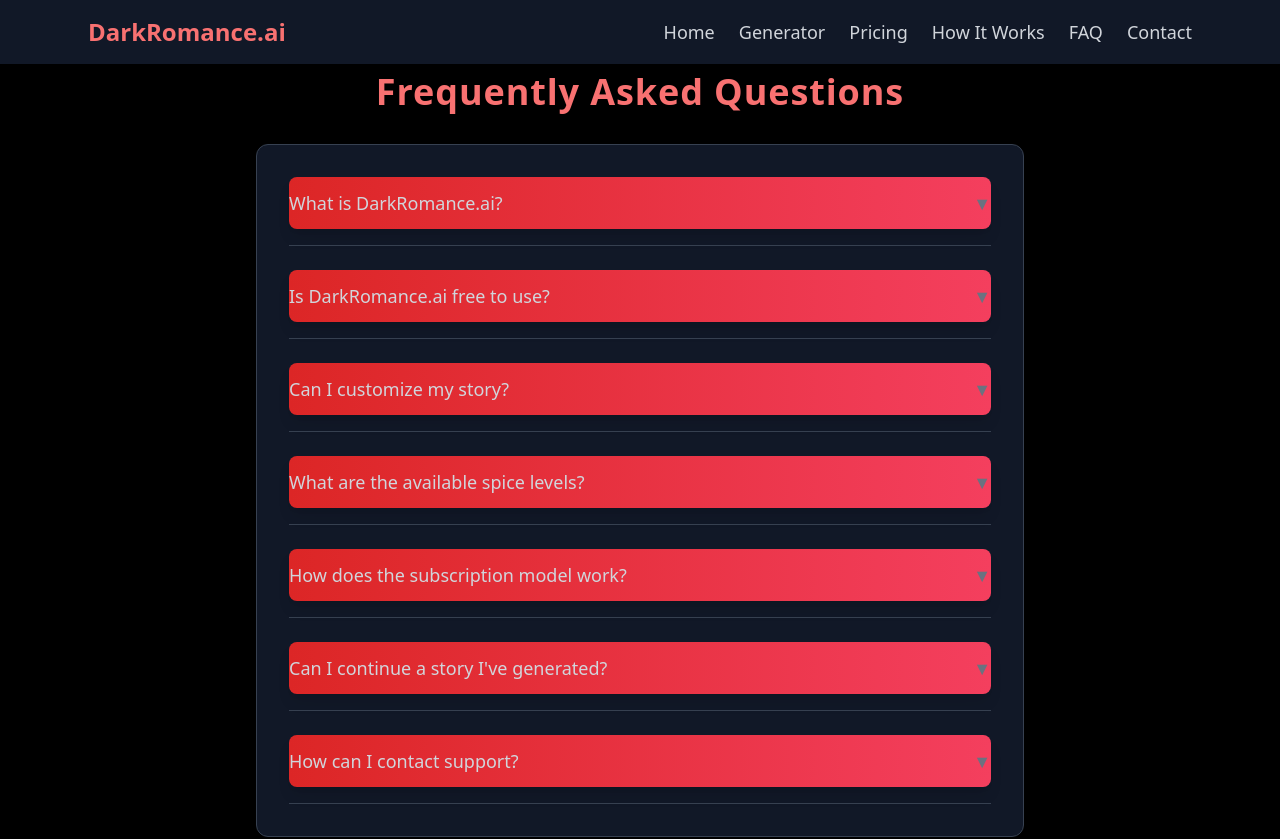
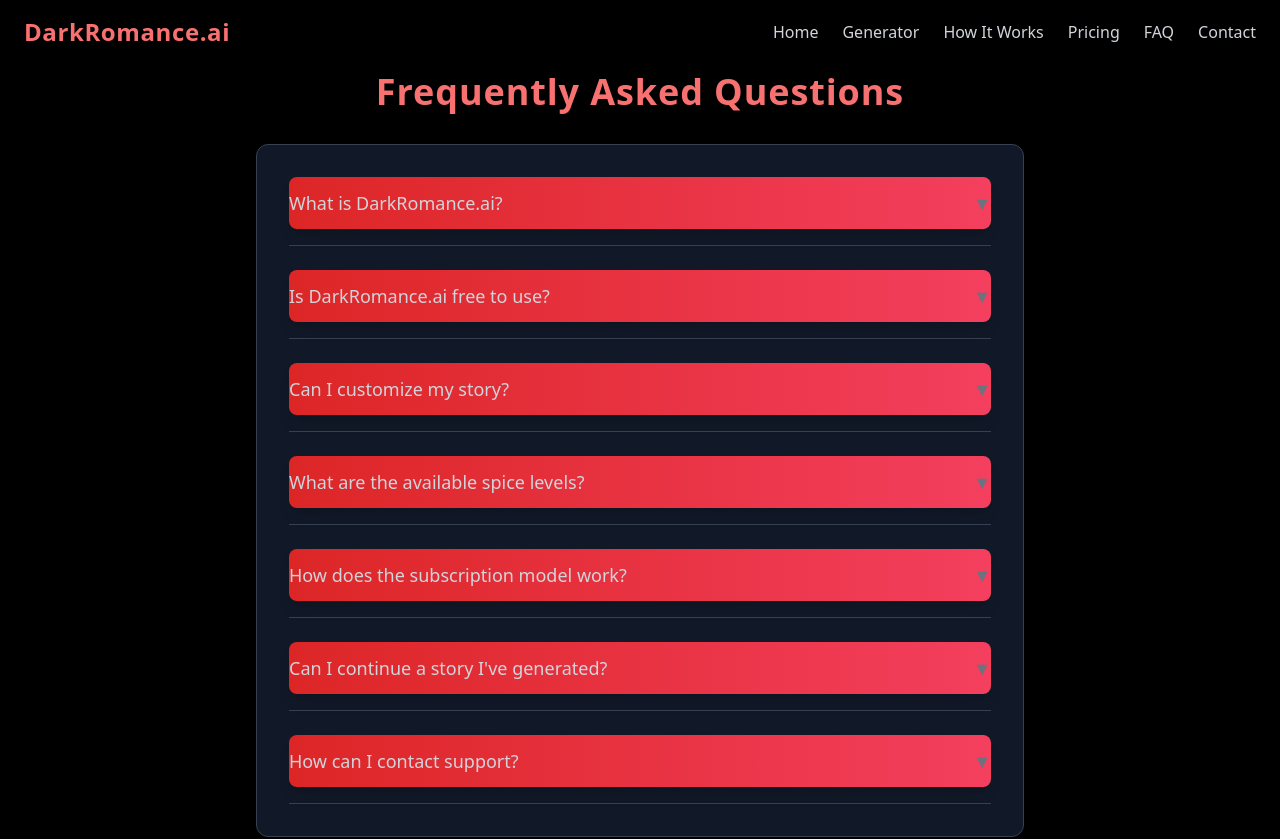
Before and after one commit to kaelsinister/darkromance-backend, a Next.js app in the folder frontend/: page /faq in a window 1280 px wide. Shown: the top 839 px of the page. Built offline with nearby package versions, Linux system fonts and the light colour scheme.

Commit message:
Fixed mobile navbar layout & improved responsiveness

```diff
--- a/frontend/src/components/Navbar.js
+++ b/frontend/src/components/Navbar.js
@@ -1,50 +1,48 @@
 "use client";
+import { useState } from "react";
 import Link from "next/link";
-import { useState } from "react";
 
 export default function Navbar() {
-  const [isOpen, setIsOpen] = useState(false);
+  const [menuOpen, setMenuOpen] = useState(false);
 
   return (
-    <nav className="fixed top-0 left-0 w-full bg-gray-900 shadow-md z-50">
-      <div className="max-w-6xl mx-auto px-6 py-4 flex justify-between items-center">
+    <nav className="fixed top-0 left-0 w-full bg-black shadow-md z-50 px-6 py-4 flex justify-between items-center">
       {/* Logo */}
-        <Link href="/" className="text-red-400 text-2xl font-bold">
+      <Link href="/" className="text-red-400 text-2xl font-bold tracking-wide">
         DarkRomance.ai
       </Link>
 
       {/* Mobile Menu Button */}
       <button
-          className="md:hidden text-gray-300 focus:outline-none"
-          onClick={() => setIsOpen(!isOpen)}
+        className="text-white text-2xl sm:text-xl p-2 focus:outline-none md:hidden"
+        onClick={() => setMenuOpen(!menuOpen)}
       >
         ☰
       </button>
 
-        {/* Desktop Navigation */}
-        <ul className="hidden md:flex space-x-6 text-gray-300 text-lg">
-          <li><Link href="/">Home</Link></li>
-          <li><Link href="/generator">Generator</Link></li>
-          <li><Link href="/pricing">Pricing</Link></li>
-          <li><Link href="/how-it-works">How It Works</Link></li>
-          <li><Link href="/faq">FAQ</Link></li>
-          <li><Link href="/contact">Contact</Link></li>
-        </ul>
-      </div>
-
-      {/* Mobile Dropdown Menu */}
-      {isOpen && (
-        <div className="md:hidden bg-gray-800 p-4 text-center">
-          <ul className="space-y-4 text-gray-300 text-lg">
-            <li><Link href="/" onClick={() => setIsOpen(false)}>Home</Link></li>
-            <li><Link href="/generator" onClick={() => setIsOpen(false)}>Generator</Link></li>
-            <li><Link href="/pricing" onClick={() => setIsOpen(false)}>Pricing</Link></li>
-            <li><Link href="/how-it-works" onClick={() => setIsOpen(false)}>How It Works</Link></li>
-            <li><Link href="/faq" onClick={() => setIsOpen(false)}>FAQ</Link></li>
-            <li><Link href="/contact" onClick={() => setIsOpen(false)}>Contact</Link></li>
+      {/* Mobile Menu Dropdown */}
+      {menuOpen && (
+        <div className="absolute top-full left-0 w-full bg-gray-900 text-white shadow-lg z-50 md:hidden">
+          <ul className="flex flex-col space-y-3 p-4">
+            <li><Link href="/" className="hover:text-red-400" onClick={() => setMenuOpen(false)}>Home</Link></li>
+            <li><Link href="/generator" className="hover:text-red-400" onClick={() => setMenuOpen(false)}>Generator</Link></li>
+            <li><Link href="/how-it-works" className="hover:text-red-400" onClick={() => setMenuOpen(false)}>How It Works</Link></li>
+            <li><Link href="/pricing" className="hover:text-red-400" onClick={() => setMenuOpen(false)}>Pricing</Link></li>
+            <li><Link href="/faq" className="hover:text-red-400" onClick={() => setMenuOpen(false)}>FAQ</Link></li>
+            <li><Link href="/contact" className="hover:text-red-400" onClick={() => setMenuOpen(false)}>Contact</Link></li>
           </ul>
         </div>
       )}
+
+      {/* Desktop Menu */}
+      <div className="hidden md:flex space-x-6">
+        <Link href="/" className="hover:text-red-400 transition">Home</Link>
+        <Link href="/generator" className="hover:text-red-400 transition">Generator</Link>
+        <Link href="/how-it-works" className="hover:text-red-400 transition">How It Works</Link>
+        <Link href="/pricing" className="hover:text-red-400 transition">Pricing</Link>
+        <Link href="/faq" className="hover:text-red-400 transition">FAQ</Link>
+        <Link href="/contact" className="hover:text-red-400 transition">Contact</Link>
+      </div>
     </nav>
   );
 }
```
Lines whose indentation alone changed are shown as unchanged.
